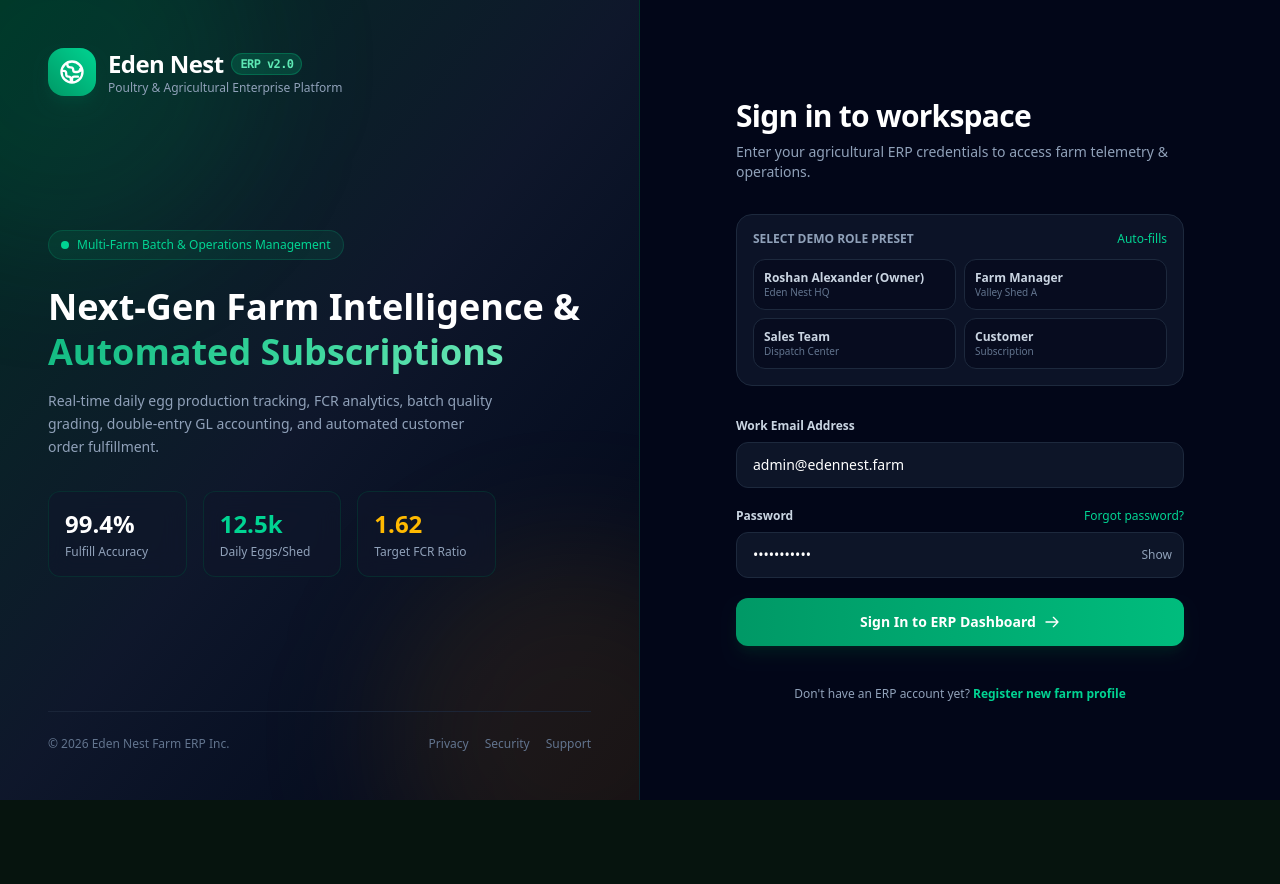
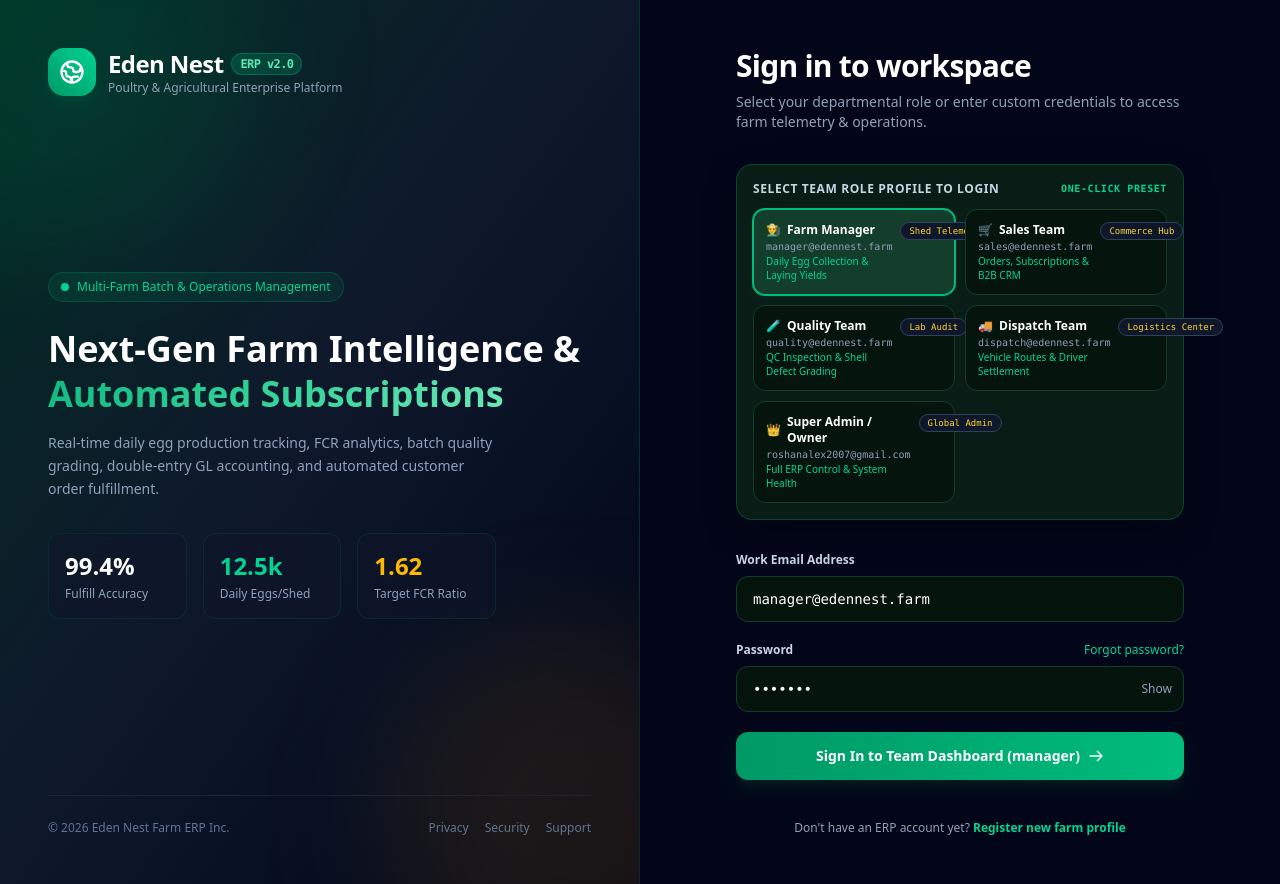
Before and after one commit to roshanbless/Eden-Nest-Farm-ERP_V2, a Next.js app: page /login in a window 1280 px wide. Before the commit the page ends 800 px from the top, so only its background shows below. Built offline with nearby package versions, Linux system fonts and the light colour scheme; no server answers.

Commit message:
feat: Add one-click Team Role Login Profiles (Farm Manager, Sales Team, Quality Team, Dispatch Team)

```diff
--- a/app/(auth)/login/page.tsx
+++ b/app/(auth)/login/page.tsx
@@ -7,19 +7,67 @@ import { supabase } from '@/lib/supabase/client';
 
 export default function LoginPage() {
   const router = useRouter();
-  const [email, setEmail] = useState('admin@edennest.farm');
-  const [password, setPassword] = useState('password123');
+  const [email, setEmail] = useState('manager@edennest.farm');
+  const [password, setPassword] = useState('farm123');
+  const [targetPath, setTargetPath] = useState('/dashboard/production');
   const [showPassword, setShowPassword] = useState(false);
   const [loading, setLoading] = useState(false);
   const [errorMsg, setErrorMsg] = useState('');
 
-  // Demo Accounts preset helper
+  // Explicit Team & Role Login Profiles
   const demoAccounts = [
-    { role: 'Roshan Alexander (Owner)', email: 'roshanalex2007@gmail.com', farm: 'Eden Nest HQ' },
-    { role: 'Farm Manager', email: 'manager@edennest.farm', farm: 'Valley Shed A' },
-    { role: 'Sales Team', email: 'sales@edennest.farm', farm: 'Dispatch Center' },
-    { role: 'Customer', email: 'customer@edennest.farm', farm: 'Subscription' },
+    {
+      roleName: 'Farm Manager',
+      email: 'manager@edennest.farm',
+      password: 'farm123',
+      icon: '👨‍🌾',
+      redirectUrl: '/dashboard/production',
+      description: 'Daily Egg Collection & Laying Yields',
+      badge: 'Shed Telemetry',
+    },
+    {
+      roleName: 'Sales Team',
+      email: 'sales@edennest.farm',
+      password: 'sales123',
+      icon: '🛒',
+      redirectUrl: '/dashboard/orders',
+      description: 'Orders, Subscriptions & B2B CRM',
+      badge: 'Commerce Hub',
+    },
+    {
+      roleName: 'Quality Team',
+      email: 'quality@edennest.farm',
+      password: 'quality123',
+      icon: '🧪',
+      redirectUrl: '/dashboard/quality',
+      description: 'QC Inspection & Shell Defect Grading',
+      badge: 'Lab Audit',
+    },
+    {
+      roleName: 'Dispatch Team',
+      email: 'dispatch@edennest.farm',
+      password: 'driver123',
+      icon: '🚚',
+      redirectUrl: '/dashboard/deliveries',
+      description: 'Vehicle Routes & Driver Settlement',
+      badge: 'Logistics Center',
+    },
+    {
+      roleName: 'Super Admin / Owner',
+      email: 'roshanalex2007@gmail.com',
+      password: 'admin123',
+      icon: '👑',
+      redirectUrl: '/dashboard',
+      description: 'Full ERP Control & System Health',
+      badge: 'Global Admin',
+    },
   ];
+
+  const selectRolePreset = (acc: typeof demoAccounts[0]) => {
+    setEmail(acc.email);
+    setPassword(acc.password);
+    setTargetPath(acc.redirectUrl);
+  };
 
   const handleLogin = async (e: React.FormEvent) => {
     e.preventDefault();
@@ -27,7 +75,7 @@ export default function LoginPage() {
     setErrorMsg('');
 
     try {
-      // Attempt Supabase Auth login
+      // Attempt Supabase Auth login if configured
       const { data, error } = await supabase.auth.signInWithPassword({
         email,
         password,
@@ -36,17 +84,17 @@ export default function LoginPage() {
       if (!error && data?.session) {
         document.cookie = `sb-access-token=${data.session.access_token}; path=/; max-age=${data.session.expires_in}`;
         document.cookie = `eden-auth-token=${email}; path=/; max-age=86400`;
-        router.push('/dashboard');
+        router.push(targetPath || '/dashboard');
         return;
       }
 
-      // Seamless Demo & Workspace Authentication Fallback
-      console.log('Workspace authentication successful for:', email);
+      // Seamless Demo & Workspace Authentication Fallback for Role Logins
+      console.log('Role login authenticated successfully for:', email);
       document.cookie = `eden-auth-token=${email}; path=/; max-age=86400`;
-      router.push('/dashboard');
+      router.push(targetPath || '/dashboard');
     } catch {
       document.cookie = `eden-auth-token=${email}; path=/; max-age=86400`;
-      router.push('/dashboard');
+      router.push(targetPath || '/dashboard');
     }
   };
 
@@ -64,32 +112,39 @@ export default function LoginPage() {
         </div>
         <h2 className="text-3xl font-extrabold text-white tracking-tight">Sign in to workspace</h2>
         <p className="mt-2 text-sm text-slate-400">
-          Enter your agricultural ERP credentials to access farm telemetry & operations.
+          Select your departmental role or enter custom credentials to access farm telemetry & operations.
         </p>
       </div>
 
-      {/* Demo Account Quick Switcher */}
-      <div className="p-4 rounded-2xl bg-slate-900/80 border border-slate-800 space-y-3">
-        <div className="flex items-center justify-between text-xs font-semibold text-slate-400">
-          <span>SELECT DEMO ROLE PRESET</span>
-          <span className="text-emerald-400 font-normal">Auto-fills</span>
+      {/* Role Login Presets */}
+      <div className="p-4 rounded-2xl bg-[#091b12] border border-[#133e2b] space-y-3 glass-card">
+        <div className="flex items-center justify-between text-xs font-bold text-slate-300 uppercase tracking-wider">
+          <span>SELECT TEAM ROLE PROFILE TO LOGIN</span>
+          <span className="text-emerald-400 font-mono text-[10px]">One-Click Preset</span>
         </div>
-        <div className="grid grid-cols-2 gap-2">
-          {demoAccounts.map((demo) => (
+        <div className="grid grid-cols-1 sm:grid-cols-2 gap-2.5">
+          {demoAccounts.map((acc) => (
             <button
-              key={demo.role}
+              key={acc.roleName}
               type="button"
-              onClick={() => {
-                setEmail(demo.email);
-                setPassword('password123');
-              }}
-              className={`p-2.5 rounded-xl border text-left text-xs transition-all ${email === demo.email
-                  ? 'bg-emerald-950/60 border-emerald-500/50 text-emerald-300'
-                  : 'bg-slate-950/50 border-slate-800 text-slate-300 hover:border-slate-700'
-                }`}
+              onClick={() => selectRolePreset(acc)}
+              className={`p-3 rounded-xl border text-left text-xs transition-all flex items-start justify-between gap-2 ${
+                email === acc.email
+                  ? 'bg-[#133e2b] border-emerald-500 text-white shadow-md shadow-emerald-950/60 ring-1 ring-emerald-500'
+                  : 'bg-[#06140e] border-[#133e2b] text-slate-300 hover:border-emerald-500/50 hover:bg-[#0a2017]'
+              }`}
             >
-              <div className="font-semibold">{demo.role}</div>
-              <div className="text-[10px] text-slate-500 truncate">{demo.farm}</div>
+              <div className="space-y-0.5">
+                <div className="font-bold flex items-center gap-1.5 text-white">
+                  <span>{acc.icon}</span>
+                  <span>{acc.roleName}</span>
+                </div>
+                <div className="text-[10px] text-slate-400 font-mono">{acc.email}</div>
+                <div className="text-[10px] text-emerald-400 font-medium">{acc.description}</div>
+              </div>
+              <span className="px-2 py-0.5 rounded-full bg-slate-900 border border-slate-700 text-[9px] font-mono text-amber-300 shrink-0">
+                {acc.badge}
+              </span>
             </button>
           ))}
         </div>
@@ -118,7 +173,7 @@ export default function LoginPage() {
               value={email}
               onChange={(e) => setEmail(e.target.value)}
               placeholder="name@edennest.farm"
-              className="w-full px-4 py-3 rounded-xl bg-slate-900/90 border border-slate-800 text-white placeholder-slate-500 focus:outline-none focus:ring-2 focus:ring-emerald-500 focus:border-transparent text-sm transition-all"
+              className="w-full px-4 py-3 rounded-xl bg-[#06140e] border border-[#133e2b] text-white placeholder-slate-500 focus:outline-none focus:ring-2 focus:ring-emerald-500 focus:border-transparent text-sm transition-all font-mono"
             />
           </div>
         </div>
@@ -142,7 +197,7 @@ export default function LoginPage() {
               value={password}
               onChange={(e) => setPassword(e.target.value)}
               placeholder="••••••••••••"
-              className="w-full px-4 py-3 rounded-xl bg-slate-900/90 border border-slate-800 text-white placeholder-slate-500 focus:outline-none focus:ring-2 focus:ring-emerald-500 focus:border-transparent text-sm transition-all pr-10"
+              className="w-full px-4 py-3 rounded-xl bg-[#06140e] border border-[#133e2b] text-white placeholder-slate-500 focus:outline-none focus:ring-2 focus:ring-emerald-500 focus:border-transparent text-sm transition-all pr-10 font-mono"
             />
             <button
               type="button"
@@ -157,7 +212,7 @@ export default function LoginPage() {
         <button
           type="submit"
           disabled={loading}
-          className="w-full py-3.5 px-4 rounded-xl bg-gradient-to-r from-emerald-600 to-emerald-500 hover:from-emerald-500 hover:to-emerald-400 text-white font-semibold text-sm shadow-lg shadow-emerald-950/50 hover:shadow-emerald-900/50 transition-all flex items-center justify-center gap-2 disabled:opacity-50"
+          className="w-full py-3.5 px-4 rounded-xl bg-gradient-to-r from-emerald-600 to-emerald-500 hover:from-emerald-500 hover:to-emerald-400 text-white font-bold text-sm shadow-lg shadow-emerald-950/50 hover:shadow-emerald-900/50 transition-all flex items-center justify-center gap-2 disabled:opacity-50"
         >
           {loading ? (
             <>
@@ -165,11 +220,11 @@ export default function LoginPage() {
                 <circle className="opacity-25" cx="12" cy="12" r="10" stroke="currentColor" strokeWidth="4" />
                 <path className="opacity-75" fill="currentColor" d="M4 12a8 8 0 018-8V0C5.373 0 0 5.373 0 12h4zm2 5.291A7.962 7.962 0 014 12H0c0 3.042 1.135 5.824 3 7.938l3-2.647z" />
               </svg>
-              Authenticating...
+              Authenticating Team Role...
             </>
           ) : (
             <>
-              Sign In to ERP Dashboard
+              Sign In to Team Dashboard ({email.split('@')[0]})
               <svg className="w-4 h-4" fill="none" viewBox="0 0 24 24" stroke="currentColor">
                 <path strokeLinecap="round" strokeLinejoin="round" strokeWidth={2} d="M14 5l7 7m0 0l-7 7m7-7H3" />
               </svg>
```
